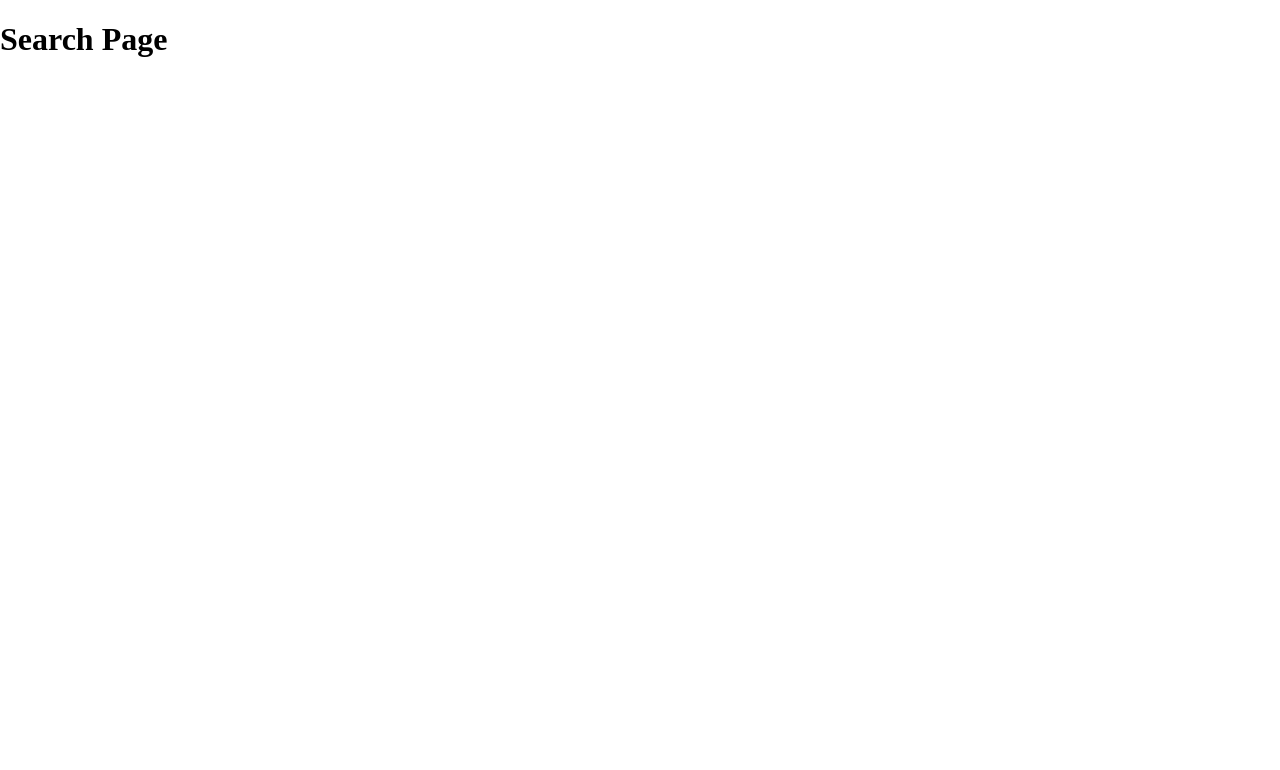
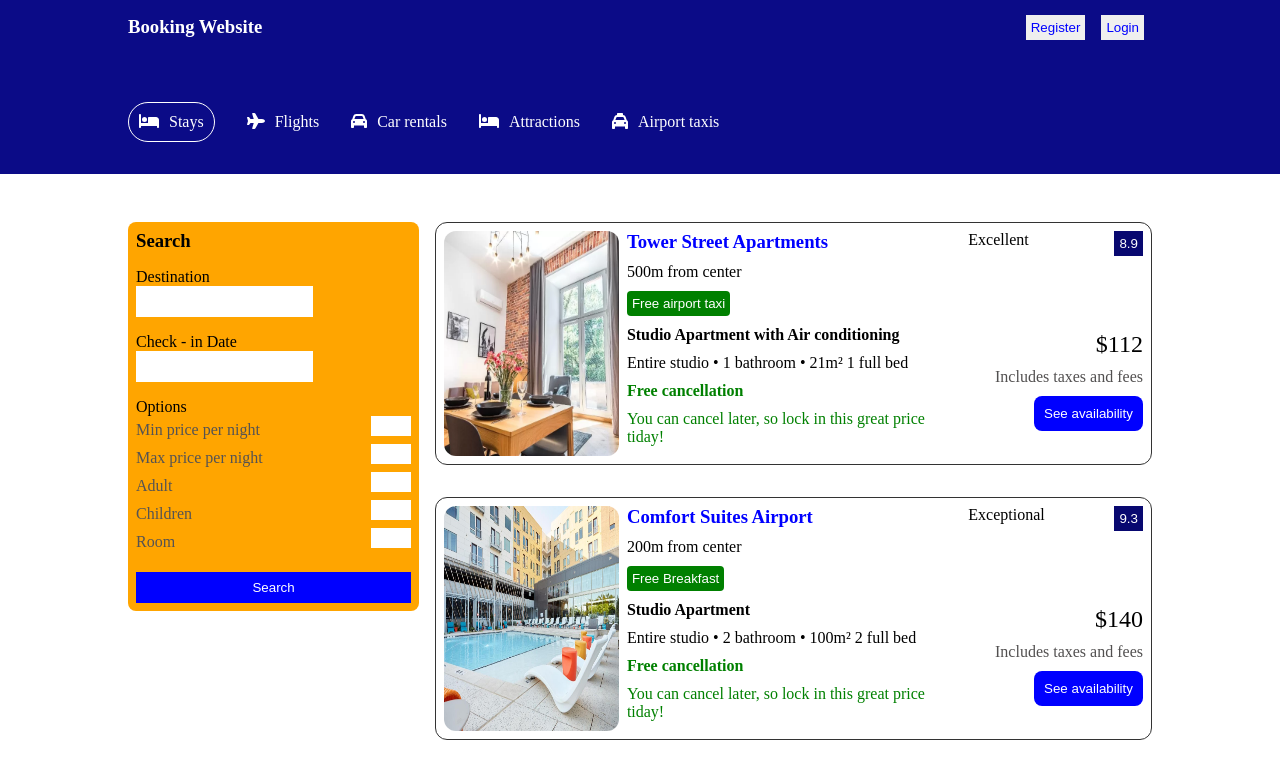
Before and after one commit to hqnghiep/Assignment01-rjs, a React (Create React App) app: page /search in a window 1280 px wide. Shown: the top 770 px of the page. Built offline with nearby package versions, Linux system fonts and the light colour scheme.

Commit message:
xây dựng trang Search

```diff
--- a/src/pages/home/footer/Footer.js
+++ b/src/Ui/footer/Footer.js
@@ -1,5 +1,5 @@
 import React from "react";
-import Card from "../../../Ui/Card";
+import Card from "../Card";
 import classes from "./Footer.module.css";
 import { Link } from "react-router-dom";
 
--- a/src/pages/home/navbar/Navbar.js
+++ b/src/Ui/navbar/Navbar.js
@@ -1,5 +1,5 @@
 import React from "react";
-import Card from "../../../Ui/Card";
+import Card from "../Card";
 
 import classes from "./Navbar.module.css";
 import { FontAwesomeIcon } from "@fortawesome/react-fontawesome";
--- a/src/pages/home/Home.jsx
+++ b/src/pages/home/Home.jsx
@@ -1,9 +1,9 @@
 import City from "./city/City";
-import Footer from "./footer/Footer";
+import Footer from "../../Ui/footer/Footer";
 import Form from "./form/Form";
 import Header from "./header/Header";
 import HotelList from "./hotel_list/HotelList";
-import Navbar from "./navbar/Navbar";
+import Navbar from "../../Ui/navbar/Navbar";
 import Type from "./type/Type";
 
 const Home = () => {
--- a/src/pages/search/Search.jsx
+++ b/src/pages/search/Search.jsx
@@ -1,7 +1,58 @@
+import SearchPopup from "./SearchPopup";
+import classes from "./Search.module.css";
+import SearchList from "./SearchList";
+import Navbar from "../../Ui/navbar/Navbar";
+import Footer from "../../Ui/footer/Footer";
+import Card from "../../Ui/Card";
+
+const SEARCH_DUMMY = [
+  {
+    name: "Tower Street Apartments",
+    distance: "500m",
+    tag: "Free airport taxi",
+    type: "Entire studio • 1 bathroom • 21m² 1 full bed",
+    description: "Studio Apartment with Air conditioning",
+    free_cancel: true,
+    price: 112,
+    rate: 8.9,
+    rate_text: "Excellent",
+    image_url: "./images/hotel_search_1.webp",
+  },
+  {
+    name: "Comfort Suites Airport",
+    distance: "200m",
+    tag: "Free Breakfast",
+    type: "Entire studio • 2 bathroom • 100m² 2 full bed",
+    description: "Studio Apartment",
+    free_cancel: true,
+    price: 140,
+    rate: 9.3,
+    rate_text: "Exceptional",
+    image_url: "./images/hotel_search_2.jpg",
+  },
+  {
+    name: "Four Seasons Hotel",
+    distance: "100m",
+    tag: "Free Parking",
+    type: "1 bathroom • 51m² 2 full bed",
+    description: "Hotel in Lisbon",
+    free_cancel: false,
+    price: 99,
+    rate: 8.8,
+    rate_text: "Excellent",
+    image_url: "./images/hotel_search_3.jpg",
+  },
+];
+
 const Search = () => {
   return (
     <div>
-      <h1>Search Page</h1>
+      <Navbar />
+      <Card className={classes.layout}>
+        <SearchPopup />
+        <SearchList lists={SEARCH_DUMMY} />
+      </Card>
+      <Footer />
     </div>
   );
 };
--- /dev/null
+++ b/src/pages/search/Search.module.css
@@ -0,0 +1,5 @@
+.layout {
+  display: grid;
+  grid-template-columns: 30% 70%;
+  align-items: flex-start;
+}
--- /dev/null
+++ b/src/pages/search/SearchList.js
@@ -0,0 +1,45 @@
+import React from "react";
+
+import classes from "./SearchList.module.css";
+
+const SearchList = ({ lists }) => {
+  return (
+    <div className={classes.container}>
+      {lists.map((lis) => (
+        <div key={lis.name} className={classes.borders}>
+          <div className={classes.layout}>
+            <img src={lis.image_url} alt="" />
+            <di className={classes.title}>
+              <h3>{lis.name}</h3>
+              <p>{lis.distance} from center</p>
+              <button>{lis.tag}</button>
+              <h4>{lis.description}</h4>
+              <p>{lis.type}</p>
+              {lis.free_cancel && (
+                <div className={classes.cancel}>
+                  <h4>Free cancellation</h4>
+                  <p>
+                    You can cancel later, so lock in this great price tiday!
+                  </p>
+                </div>
+              )}
+            </di>
+            <div className={classes.layoutmini}>
+              <div className={classes.excel}>
+                <p>{lis.rate_text}</p>
+                <button>{lis.rate}</button>
+              </div>
+              <div className={classes.seeavai}>
+                <h2>${lis.price}</h2>
+                <p>Includes taxes and fees</p>
+                <button>See availability</button>
+              </div>
+            </div>
+          </div>
+        </div>
+      ))}
+    </div>
+  );
+};
+
+export default SearchList;
--- /dev/null
+++ b/src/pages/search/SearchList.module.css
@@ -0,0 +1,86 @@
+.container {
+  margin-top: 3rem;
+}
+
+.borders {
+  border: 1px solid #333;
+  margin-bottom: 2rem;
+  border-radius: 12px;
+}
+
+.layout {
+  padding: 0.5rem;
+  display: grid;
+  grid-template-columns: 25% 50% 25%;
+  align-items: flex-start;
+}
+.layout img {
+  width: 100%;
+  height: 100%;
+  border-radius: 12px;
+}
+
+.title {
+  padding: 0 0.5rem;
+}
+.title h3 {
+  margin: 0;
+  color: blue;
+}
+.title p {
+  margin: 10px 0;
+}
+.title h4 {
+  margin: 10px 0;
+}
+.title button {
+  background-color: green;
+  color: white;
+  border: none;
+  padding: 5px;
+  border-radius: 4px;
+}
+
+.cancel {
+  color: green;
+}
+
+.layoutmini {
+  display: grid;
+  grid-template-rows: 1fr 1fr;
+}
+.seeavai {
+  text-align: right;
+}
+.seeavai h2 {
+  font-weight: 500;
+  margin: 0;
+}
+.seeavai p {
+  margin: 10px 0;
+  color: #525050;
+}
+.seeavai button {
+  border: none;
+  background-color: blue;
+  color: white;
+  padding: 10px;
+  border-radius: 8px;
+  cursor: pointer;
+}
+.excel {
+  display: flex;
+  justify-content: space-between;
+  align-items: flex-start;
+}
+
+.excel p {
+  margin: 0;
+}
+
+.excel button {
+  background-color: rgb(8, 8, 112);
+  color: white;
+  border: none;
+  padding: 5px;
+}
--- /dev/null
+++ b/src/pages/search/SearchPopup.js
@@ -0,0 +1,43 @@
+import React from "react";
+
+import classes from "./SearchPopup.module.css";
+
+const SearchPopup = () => {
+  return (
+    <div className={classes.backgrod}>
+      <div className={classes.container}>
+        <h3>Search</h3>
+        <p>Destination</p>
+        <input type="text" />
+        <p>Check - in Date</p>
+        <input />
+        <p>Options</p>
+        <div>
+          <div className={classes.layoutmini}>
+            <span>Min price per night</span>
+            <input />
+          </div>
+          <div className={classes.layoutmini}>
+            <span>Max price per night</span>
+            <input />
+          </div>
+          <div className={classes.layoutmini}>
+            <span>Adult</span>
+            <input type="number" />
+          </div>
+          <div className={classes.layoutmini}>
+            <span>Children</span>
+            <input type="number" />
+          </div>
+          <div className={classes.layoutmini}>
+            <span>Room</span>
+            <input type="number" />
+          </div>
+        </div>
+        <button className={classes.btn}>Search</button>
+      </div>
+    </div>
+  );
+};
+
+export default SearchPopup;
--- /dev/null
+++ b/src/pages/search/SearchPopup.module.css
@@ -0,0 +1,49 @@
+.backgrod {
+  background-color: orange;
+  border-radius: 8px;
+  margin: 3rem 0;
+  margin-right: 1rem;
+}
+
+.container {
+  padding: 0.5rem;
+}
+
+.container h3 {
+  margin: 0;
+}
+
+.container p {
+  margin-bottom: 0;
+}
+
+.container input {
+  width: auto;
+  border: none;
+  padding: 0.5rem 0;
+}
+
+.layoutmini {
+  display: flex;
+  justify-content: space-between;
+  align-items: center;
+}
+.layoutmini input {
+  width: 40px;
+  height: 20px !important;
+  padding: 0;
+  margin-bottom: 0.5rem;
+}
+.layoutmini span {
+  color: rgb(85, 83, 83);
+}
+
+.btn {
+  border: none;
+  width: 100%;
+  background-color: blue;
+  color: white;
+  padding: 0.5rem 0;
+  margin-top: 1rem;
+  cursor: pointer;
+}
```
Also changed, not shown: src/Ui/footer/Footer.module.css (renamed from src/pages/home/footer/Footer.module.css), src/Ui/navbar/Navbar.module.css (renamed from src/pages/home/navbar/Navbar.module.css).
